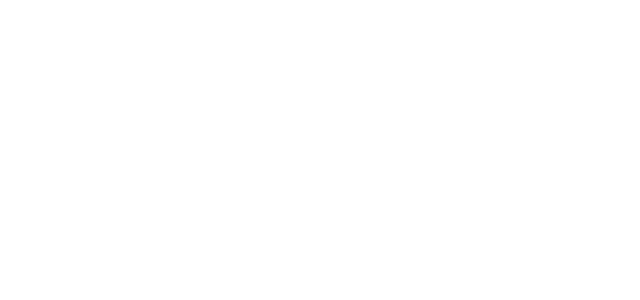
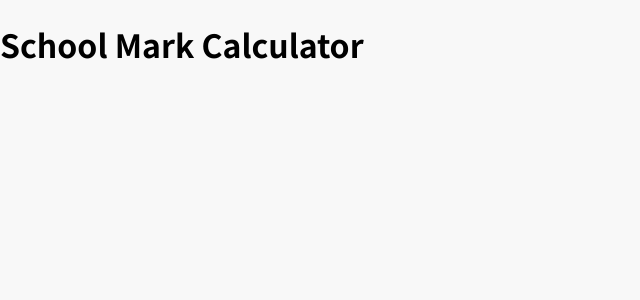
Before and after one commit to AlexanderMaslov/school-mark-calc, a React (Create React App) app: page / in a window 1280 px wide. Shown: the top 300 px of the page, without its empty margins (0-640 px from the left). Built offline with nearby package versions, Linux system fonts and the light colour scheme.

Commit message:
chore: add defaultTheme, providers, helpers etc

```diff
--- a/src/App.tsx
+++ b/src/App.tsx
@@ -1,7 +1,11 @@
-import React from 'react';
+import { Providers } from './Providers';
 
 function App() {
-  return <></>;
+  return (
+    <Providers>
+      <h1>School Mark Calculator</h1>
+    </Providers>
+  );
 }
 
 export default App;
--- /dev/null
+++ b/src/Providers.tsx
@@ -0,0 +1,16 @@
+import React from 'react';
+import { ThemeProvider, Global } from '@emotion/react';
+import { defaultTheme, global } from 'theme';
+
+interface Props {
+  children: React.ReactNode;
+}
+
+export const Providers = ({ children }: Props) => {
+  return (
+    <ThemeProvider theme={defaultTheme}>
+      <Global styles={global} />
+      {children}
+    </ThemeProvider>
+  );
+};
--- /dev/null
+++ b/src/theme/colors.ts
@@ -0,0 +1,76 @@
+export const black = {
+  50: '#000000',
+};
+
+export const white = {
+  50: '#FFFFFF',
+};
+
+export const lightBlue = {
+  300: '#17D9FE',
+  50: '#DFF8FF',
+  100: '#AFEEFF',
+  200: '#75E3FF',
+  400: '#00CFFB',
+  500: '#00C6F6',
+  600: '#00B5E1',
+  700: '#00A0C5',
+  800: '#008DAB',
+  900: '#006A7C',
+};
+
+export const blue = {
+  500: '#1794FE',
+  50: '#E3F2FF',
+  100: '#BADDFF',
+  200: '#8EC8FF',
+  300: '#60B3FF',
+  400: '#3BA2FF',
+  600: '#1C84EF',
+  700: '#1C72DC',
+  800: '#1C60C9',
+  900: '#1A41AA',
+  A700: '#1778FE',
+};
+
+export const lightGreen = {
+  500: '#3BD222',
+  50: '#EBFAE7',
+  100: '#CEF3C3',
+  200: '#ACEA9C',
+  300: '#86E170',
+  400: '#65DA4D',
+  600: '#26C119',
+  700: '#00AD0B',
+  800: '#009800',
+  900: '#007600',
+};
+
+export const red = {
+  600: '#DB4437',
+  50: '#FDEBEE',
+  100: '#FDCED1',
+  200: '#E99C9A',
+  300: '#DD7773',
+  400: '#E65B51',
+  500: '#EA4E38',
+  700: '#C93C31',
+  800: '#BC352B',
+  900: '#AC2D20',
+  A700: '#D62D1F',
+};
+
+export const gray = {
+  600: '#868686',
+  50: '#FDFDFD',
+  100: '#F8F8F8',
+  200: '#F3F3F3',
+  300: '#EEEEEE',
+  400: '#CECECE',
+  500: '#B0B0B0',
+  700: '#717171',
+  800: '#515151',
+  850: '#4A4A4A',
+  900: '#2F2F2F',
+  950: '#2C2C2C',
+};
--- /dev/null
+++ b/src/theme/defaultTheme.ts
@@ -0,0 +1,45 @@
+import { lightBlue, blue, lightGreen, red, gray, white } from './colors';
+import { fontFamily, typeScale } from './typography';
+import type { Theme } from './types';
+
+export const defaultTheme: Theme = {
+  palette: {
+    primary: {
+      main: lightBlue[300],
+    },
+    secondary: {
+      main: blue[500],
+      accent: blue['A700'],
+      light: blue[50],
+    },
+    layout: {
+      main: white[50],
+      neutral: gray[100],
+      contrast: gray[950],
+      reduced: gray[850],
+    },
+    success: {
+      main: lightGreen[500],
+    },
+    error: {
+      main: red[600],
+      accent: red['A700'],
+    },
+    disabled: {
+      main: gray[600],
+      contrast: '',
+    },
+  },
+  spacing: 8,
+  typography: { fontFamily, typeScale },
+  iconography: { width: 14, height: 14 },
+  shape: {
+    borderRadius: {
+      main: 6,
+      small: 3,
+    },
+  },
+  elevation: {
+    main: ['none'],
+  },
+};
--- /dev/null
+++ b/src/theme/global.ts
@@ -0,0 +1,20 @@
+import { css } from '@emotion/react';
+import type { Theme } from './types';
+
+export const global = ({ palette, typography }: Theme) => css`
+  @import url('https://fonts.googleapis.com/css2?family=Noto+Sans+SC:wght@400;500;700&display=swap');
+
+  body {
+    margin: 0;
+    padding: 0;
+    box-sizing: border-box;
+    font-family: ${typography.fontFamily.primary};
+    background: ${palette.layout.neutral};
+    overflow-y: auto;
+  }
+
+  a {
+    text-decoration: none;
+    color: inherit;
+  }
+`;
--- /dev/null
+++ b/src/theme/index.ts
@@ -0,0 +1,5 @@
+export * from './colors';
+export * from './typography';
+export * from './global';
+export * from './defaultTheme';
+export * from './types';
--- /dev/null
+++ b/src/theme/theme.d.ts
@@ -0,0 +1,6 @@
+import '@emotion/react';
+import type { Theme as Base } from './types';
+
+declare module '@emotion/react' {
+  export interface Theme extends Base {}
+}
--- /dev/null
+++ b/src/theme/types.ts
@@ -0,0 +1,64 @@
+export interface Theme {
+  palette: {
+    primary: {
+      main: string;
+    };
+    secondary: {
+      main: string;
+      accent?: string;
+      light?: string;
+    };
+    layout: {
+      main: string;
+      neutral: string;
+      contrast: string;
+      reduced: string;
+    };
+    success: {
+      main: string;
+    };
+    error: {
+      main: string;
+      accent?: string;
+    };
+    disabled: {
+      main: string;
+      contrast?: string;
+    };
+  };
+  spacing: number;
+  typography: {
+    fontFamily: {
+      primary: string;
+    };
+    typeScale: {
+      header1: number;
+      header2: number;
+      header3: number;
+      header4: number;
+      header5: number;
+      header6: number;
+      body: number;
+      subtitle: number;
+    };
+  };
+  iconography: {
+    width: number;
+    height: number;
+  };
+  breakpoints?: number[];
+  shape: {
+    borderRadius: {
+      main: number;
+      small?: number;
+    };
+  };
+  elevation: {
+    main?: string[];
+  };
+}
+
+export type Spacing = Record<
+  'm' | 'mt' | 'mb' | 'ml' | 'mr' | 'p' | 'pt' | 'pb' | 'pl' | 'pr',
+  number
+>;
--- /dev/null
+++ b/src/theme/typography.ts
@@ -0,0 +1,14 @@
+export const fontFamily = {
+  primary: `'Noto Sans SC', sans-serif`,
+};
+
+export const typeScale = {
+  header1: 2.0,
+  header2: 1.8,
+  header3: 1.6,
+  header4: 1.4,
+  header5: 1.2,
+  header6: 1.1,
+  body: 1.0,
+  subtitle: 0.875,
+};
```
Also changed, not shown: src/helpers/spacing.ts (added, +18 -0 lines), src/helpers/surface.ts (added, +9 -0 lines), 1 other file (tests, documents, lock files or other folders).
